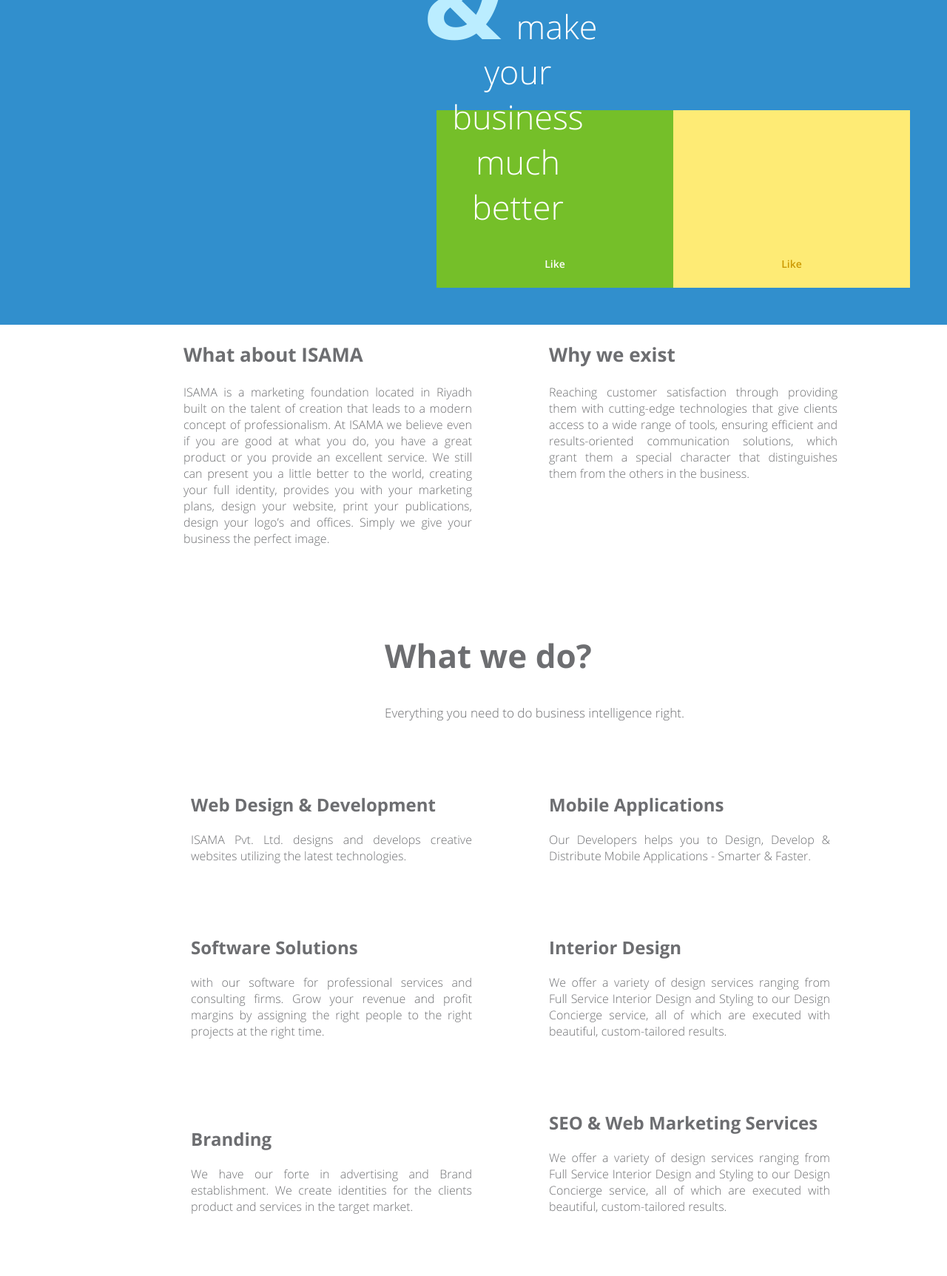
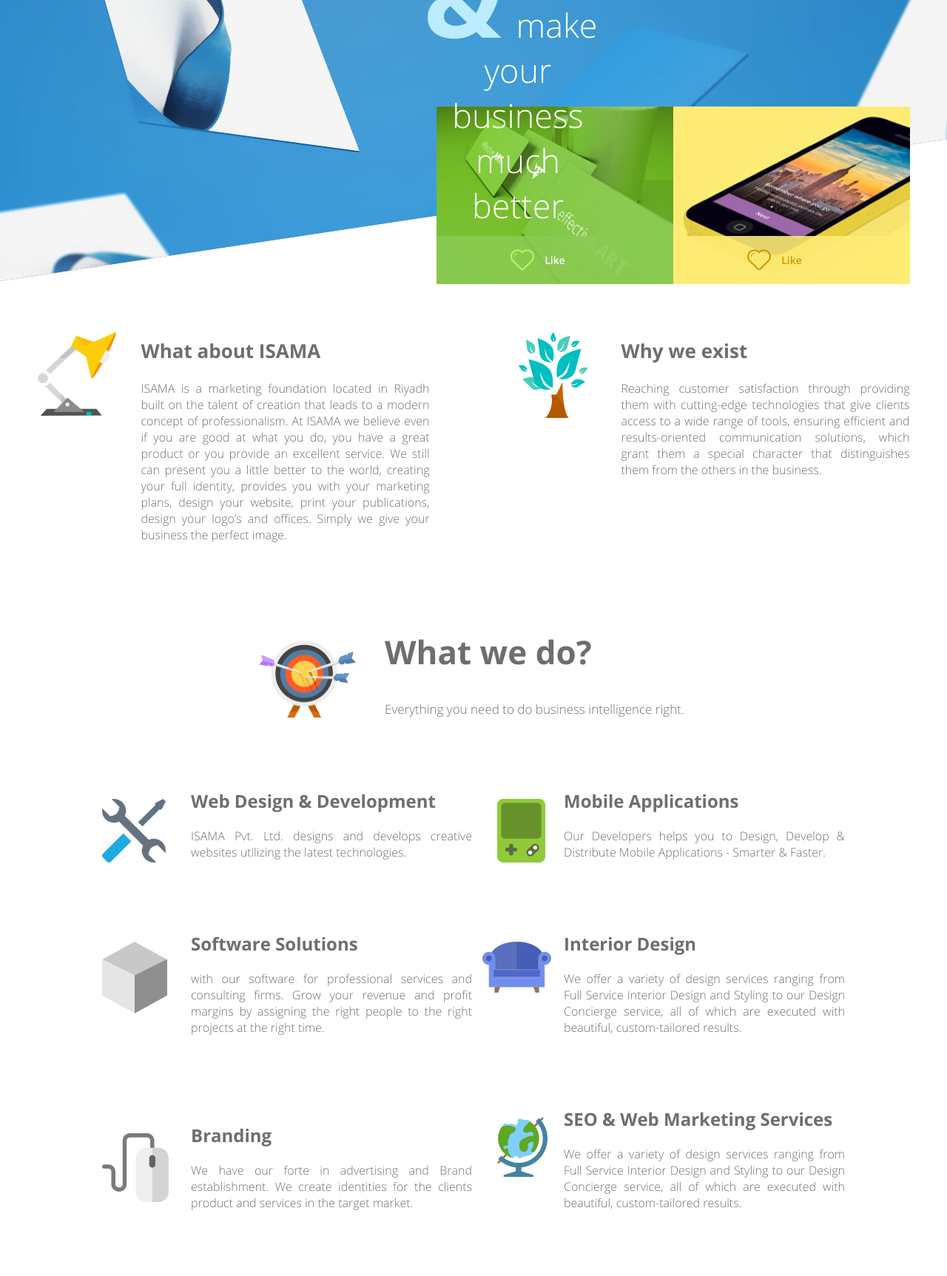
Before and after one commit to antonvorobyev/isama.com, a plain HTML site: page index.html in a window 1280 px wide. Shown: the part 712-2437 px from the top of the page at 74% size. Drawn offline with Linux system fonts and the light colour scheme.

Commit message:
Add graphics into slider, about sections

```diff
--- a/css/main.css
+++ b/css/main.css
@@ -153,29 +153,23 @@ a:hover {
     display: inline-block;
     width: 65px;
     height: 65px;
+    background-repeat: no-repeat;
+    background-position: center;
 }
 
 .page > header nav.external ul.social li.facebook a {
-    background-repeat: no-repeat;
-    background-position: center;
     background-image: url("../img/facebook-icon-header.png");
 }
 
 .page > header nav.external ul.social li.twitter a {
-    background-repeat: no-repeat;
-    background-position: center;
     background-image: url("../img/twitter-icon-header.png");
 }
 
 .page > header nav.external ul.social li.instagram a {
-    background-repeat: no-repeat;
-    background-position: center;
     background-image: url("../img/instagram-icon-header.png");
 }
 
 .page > header nav.external ul.social li.googleplus a {
-    background-repeat: no-repeat;
-    background-position: center;
     background-image: url("../img/googleplus-icon-header.png");
 }
 
@@ -205,6 +199,20 @@ a:hover {
     display: inline-block;
     width: 70px;
     height: 70px;
+    background-position: center;
+    background-repeat: no-repeat;
+}
+
+.page > header ul.contacts li.phone a {
+    background-image: url("../img/phone-icon-header.png");
+}
+
+.page > header ul.contacts li.place a {
+    background-image: url("../img/place-icon-header-active.png");
+}
+
+.page > header ul.contacts li.mail a {
+    background-image: url("../img/mail-icon-header.png");
 }
 
 .page > header ul.contacts li a span {
@@ -273,6 +281,9 @@ a:hover {
     float: left;
     background: transparent;
     border: none;
+    background-repeat: no-repeat;
+    background-position: center;
+    background-image: url("../img/search-icon.png");
 }
 
 /*header .title {*/
@@ -293,7 +304,7 @@ a:hover {
 /*}*/
 
 ul.slider {
-    height: 890px;
+    height: 885px;
     position: relative;
 }
 
@@ -306,27 +317,46 @@ ul.slider li {
 
 ul.slider li:nth-child(1) {
     background: #318fcd;
+    background-position: center;
+    background-repeat: no-repeat;
+    background-image: url("../img/slider-bg.jpg");
+
+
 }
 
 ul.slider li:nth-child(2) {
     right: 370px;
     bottom: 50px;
     background: #75bf29;
-
+    background-position: center;
+    background-repeat: no-repeat;
+    background-image: url("../img/effectiveart-preview.jpg");
 }
 
 ul.slider li:nth-child(3) {
     right: 50px;
     bottom: 50px;
     background: #feeb75;
+    background-position: center;
+    background-repeat: no-repeat;
+    background-image: url("../img/mobileapp.jpg");
+
 }
 
 ul.slider li:nth-child(2) a.like {
     color: white;
+    background-color: rgba(138, 202, 81, 0.9);
+    background-repeat: no-repeat;
+    background-image: url("../img/heart-icon-green.png");
+    background-position: 100px center;
 }
 
 ul.slider li:nth-child(3) a.like {
     color: #cc9800;
+    background-color: rgba(254, 235, 117, 0.9);
+    background-repeat: no-repeat;
+    background-image: url("../img/like-icon-yellow.png");
+    background-position: 100px center;
 }
 
 ul.slider li h2,
@@ -351,7 +381,7 @@ ul.slider li a.like {
 
 ul.slider li.active {
     width: 100%;
-    height: 890px;
+    height: 885px;
     display: table;
     position: absolute;
     left: auto;
@@ -417,12 +447,28 @@ ul.slider li.active p.subheading span:before {
     color: #6d6e71;
 }
 
+.about div.container {
+    width: 1200px;
+}
+
 .about div.container > div {
     vertical-align: top;
     width: 390px;
     display: inline-block;
     text-align: left;
-    padding-left: 100px;
+    padding-left: 140px;
+    margin-right: 115px;
+    background-repeat: no-repeat;
+    background-position: left 15px;
+}
+
+.about div.container > div:nth-child(1) {
+    background-image: url("../img/lamp-icon.png");
+}
+
+.about div.container > div:nth-child(2) {
+    background-image: url("../img/tree-icon.png");
+    margin-right: 0;
 }
 
 .about div.container > div h2 {
@@ -442,11 +488,19 @@ ul.slider li.active p.subheading span:before {
     color: #6d6e71;
 }
 
+.service div.container {
+    width: 1200px;
+}
+
 .service div.container > header {
     margin: 0 auto;
     width: 410px;
     padding-left: 170px;
     margin-bottom: 80px;
+
+    background-repeat: no-repeat;
+    background-position: left 15px;
+    background-image: url("../img/darts-icon.png");
 }
 
 .service div.container > header h2 {
@@ -467,12 +521,49 @@ ul.slider li.active p.subheading span:before {
     list-style: none;
     display: inline-block;
     padding: 0;
+
+    padding-left: 120px;
+    background-repeat: no-repeat;
+    background-position: left 30px;
+}
+
+.service div.container ul li.web {
+    background-image: url("../img/tools-icon.png");
+}
+
+.service div.container ul li.mobile {
+    background-image: url("../img/mobile-icon.png");
+    background-position: 30px 30px;
+}
+
+.service div.container ul li.software {
+    background-image: url("../img/cube-icon.png");
+}
+
+.service div.container ul li.interior {
+    background-image: url("../img/sofa-icon.png");
+    background-position: 10px 30px;
+
+}
+
+.service div.container ul li.branding {
+    background-image: url("../img/mouse-icon.png");
+}
+
+.service div.container ul li.seo {
+    background-image: url("../img/globus-icon.png");
+    background-position: 30px 30px;
+}
+
+.service div.container ul li dl {
+    /*padding: 0;*/
+    /*margin: 0;*/
+    /*width: 2;*/
 }
 
 .service div.container ul li dl dt,
 .service div.container ul li dl dd {
     width: 380px;
-    padding-left: 100px;
     margin: 0;
     /*display: inline-block;*/
     /*float: left;*/
--- a/index.html
+++ b/index.html
@@ -98,13 +98,13 @@
                 </a>
             </li>
 
-            <li class="address">
+            <li class="place">
                 <a href="#address" title="Address of ISAMA">
                     <span>Saudi Arabia, Alreyadah</span>
                 </a>
             </li>
 
-            <li class="email">
+            <li class="mail">
                 <a href="mailto:info@isama.com" title="E-mail of ISAMA">
                     <span>info@isama.com</span>
                 </a>
@@ -240,7 +240,7 @@
 
         <ul>
 
-            <li>
+            <li class="web">
                 <dl>
                     <dt>Web Design &amp; Development</dt>
                     <dd>
@@ -250,7 +250,7 @@
                 </dl>
             </li>
 
-            <li>
+            <li class="mobile">
                 <dl>
                     <dt>Mobile Applications</dt>
                     <dd>
@@ -260,7 +260,7 @@
                 </dl>
             </li>
 
-            <li>
+            <li class="software">
                 <dl>
                     <dt>Software Solutions</dt>
                     <dd>
@@ -271,7 +271,7 @@
                 </dl>
             </li>
 
-            <li>
+            <li class="interior">
                 <dl>
                     <dt>Interior Design</dt>
                     <dd>
@@ -282,7 +282,7 @@
                 </dl>
             </li>
 
-            <li>
+            <li class="branding">
                 <dl>
                     <dt>Branding</dt>
                     <dd>
@@ -293,7 +293,7 @@
 
             </li>
 
-            <li>
+            <li class="seo">
                 <dl>
                     <dt>SEO & Web Marketing Services</dt>
                     <dd>
```
Also changed, not shown: img/arrow-right-icon.png (added), img/heart-icon-green.png (renamed from img/like-icon-green.png), img/mail-icon-header.png (renamed from img/email-icon.png), img/phone-icon-header.png (renamed from img/phone-icon.png).
